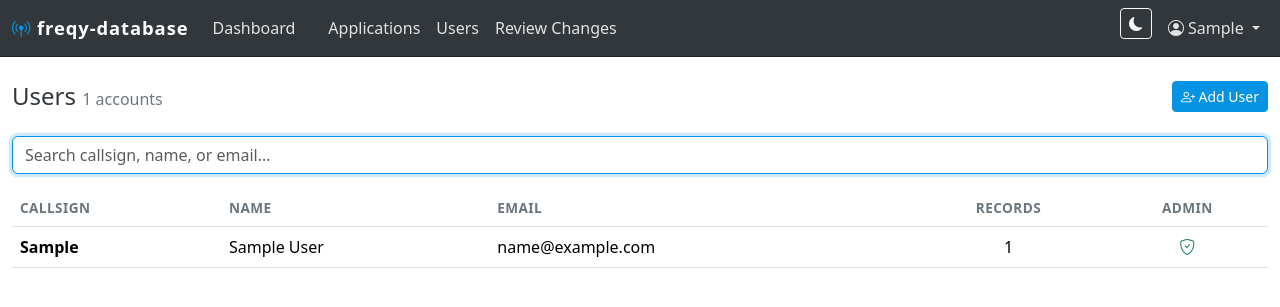
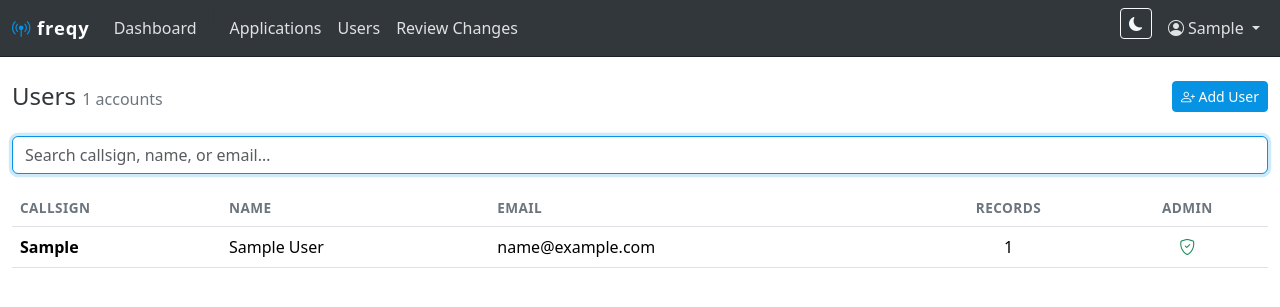
Before and after one commit to nf9k/freqy, a Flask app: page /admin/users in a window 1280 px wide. Shown: the top 307 px of the page. Run offline with Flask 3, Linux system fonts and the light colour scheme; a user stored in the database is signed in; tables that the repository leaves empty hold one stand-in row (values such as "Sample post"); data that the repository does not hold is empty; some libraries are stand-ins or nearby versions.

Commit message:
Rename app from freqy-database to freqy
Updates Docker image name, UI display, email signatures, and SMTP config.

Co-Authored-By: Claude Sonnet 4.6 <noreply@anthropic.com>

```diff
--- a/app/config.py
+++ b/app/config.py
@@ -17,7 +17,7 @@ class Config:
     MAIL_USERNAME       = os.getenv('SMTP_USER', '')
     MAIL_PASSWORD       = os.getenv('SMTP_PASSWORD', '')
     MAIL_DEFAULT_SENDER = (
-        os.getenv('SMTP_FROM_NAME', 'freqy-database'),
+        os.getenv('SMTP_FROM_NAME', 'freqy'),
         os.getenv('SMTP_FROM_EMAIL', 'noreply@example.com'),
     )
 
--- a/app/routes/admin.py
+++ b/app/routes/admin.py
@@ -276,11 +276,11 @@ def new_user():
                 recipients=[email],
                 body=(
                     f"Hello {fname or callsign},\n\n"
-                    f"An administrator has created a freqy-database account for you.\n\n"
+                    f"An administrator has created a freqy account for you.\n\n"
                     f"Callsign: {callsign}\n\n"
                     f"Set your password here:\n{reset_url}\n\n"
                     f"This link expires in 24 hours.\n\n"
-                    f"73,\nfreqy-database by NF9K\n"
+                    f"73,\nfreqy by NF9K\n"
                 ),
             )
             try:
@@ -520,7 +520,7 @@ def reset_password(user_id):
             f"Hello {user['callsign']},\n\n"
             f"An administrator has initiated a password reset for your account.\n\n"
             f"Click the link below to set a new password:\n{reset_url}\n\n"
-            f"This link expires in 24 hours.\n\n73,\nfreqy-database by NF9K\n"
+            f"This link expires in 24 hours.\n\n73,\nfreqy by NF9K\n"
         ),
     )
     try:
--- a/app/routes/auth.py
+++ b/app/routes/auth.py
@@ -216,7 +216,7 @@ def _send_reset_email(to_email, callsign, token):
             f"Click the link below to reset your Freqy password:\n"
             f"{reset_url}\n\n"
             f"This link expires in 24 hours. If you did not request this, ignore this email.\n\n"
-            f"73,\nfreqy-database by NF9K\n"
+            f"73,\nfreqy by NF9K\n"
         ),
     )
     try:
--- a/app/routes/records.py
+++ b/app/routes/records.py
@@ -371,7 +371,7 @@ def _notify_admins_new(subdir, description, callsign):
             f"Description: {description}\n"
             f"Submitted by: {callsign}\n\n"
             f"Review it here:\n{record_url}\n\n"
-            f"73,\nfreqy-database by NF9K\n"
+            f"73,\nfreqy by NF9K\n"
         ),
     )
     try:
--- a/app/templates/auth/login.html
+++ b/app/templates/auth/login.html
@@ -11,7 +11,7 @@
 <div class="card" style="width: 22rem;">
   <div class="card-body p-4">
     <h4 class="card-title text-center mb-1">
-      <i class="bi bi-broadcast-pin"></i> freqy-database
+      <i class="bi bi-broadcast-pin"></i> freqy
     </h4>
     <p class="text-center text-secondary small mb-1">by NF9K</p>
     <p class="text-center text-secondary small mb-4">Amateur Radio Frequency Coordination Database</p>
--- a/app/templates/auth/register.html
+++ b/app/templates/auth/register.html
@@ -11,7 +11,7 @@
 <div class="card" style="width: 28rem;">
   <div class="card-body p-4">
     <h4 class="card-title text-center mb-1">
-      <i class="bi bi-broadcast-pin"></i> freqy-database
+      <i class="bi bi-broadcast-pin"></i> freqy
     </h4>
     <p class="text-center text-secondary small mb-4">Create an Account</p>
 
--- a/app/templates/base.html
+++ b/app/templates/base.html
@@ -4,7 +4,7 @@
   <meta charset="utf-8">
   <script>document.documentElement.setAttribute('data-bs-theme', localStorage.getItem('freqy-theme') || 'light');</script>
   <meta name="viewport" content="width=device-width, initial-scale=1">
-  <title>{% block title %}freqy-database{% endblock %} — Amateur Radio Frequency Coordination</title>
+  <title>{% block title %}freqy{% endblock %} — Amateur Radio Frequency Coordination</title>
   <link rel="stylesheet" href="https://cdn.jsdelivr.net/npm/bootstrap@5.3.3/dist/css/bootstrap.min.css">
   <link rel="stylesheet" href="https://cdn.jsdelivr.net/npm/bootstrap-icons@1.11.3/font/bootstrap-icons.min.css">
   <link rel="stylesheet" href="{{ url_for('static', filename='css/app.css') }}">
@@ -16,7 +16,7 @@
 <nav class="navbar navbar-expand-lg navbar-dark bg-irc border-bottom border-irc-dark">
   <div class="container-fluid">
     <a class="navbar-brand fw-bold" href="{{ url_for('main.dashboard') }}">
-      <i class="bi bi-broadcast-pin"></i> freqy-database
+      <i class="bi bi-broadcast-pin"></i> freqy
     </a>
     <button class="navbar-toggler" type="button" data-bs-toggle="collapse" data-bs-target="#navMenu">
       <span class="navbar-toggler-icon"></span>
--- a/docker-compose.yml
+++ b/docker-compose.yml
@@ -1,6 +1,6 @@
 services:
   web:
-    image: nf9k/freqy-database:latest
+    image: nf9k/freqy:latest
     container_name: freqy
     env_file: .env
     ports:
@@ -29,7 +29,7 @@ services:
     restart: unless-stopped
 
   fcc-import:
-    image: nf9k/freqy-database:latest
+    image: nf9k/freqy:latest
     container_name: freqy-fcc-import
     env_file: .env
     depends_on:
@@ -40,7 +40,7 @@ services:
     restart: unless-stopped
 
   expiration-notices:
-    image: nf9k/freqy-database:latest
+    image: nf9k/freqy:latest
     container_name: freqy-expiration-notices
     env_file: .env
     depends_on:
--- a/scripts/send_expiration_notices.py
+++ b/scripts/send_expiration_notices.py
@@ -63,7 +63,7 @@ def smtp_cfg():
         'port':     int(os.getenv('SMTP_PORT', 587)),
         'user':     os.getenv('SMTP_USER', ''),
         'password': os.getenv('SMTP_PASSWORD', ''),
-        'from_name':  os.getenv('SMTP_FROM_NAME', 'freqy-database'),
+        'from_name':  os.getenv('SMTP_FROM_NAME', 'freqy'),
         'from_email': os.getenv('SMTP_FROM_EMAIL', 'noreply@example.com'),
     }
 
@@ -142,7 +142,7 @@ def run(dry_run=False):
                 f"Please log in to review and renew your coordination:\n"
                 f"{record_url}\n\n"
                 f"If you have questions, contact the coordination team.\n\n"
-                f"73,\nfreqy-database by NF9K\n"
+                f"73,\nfreqy by NF9K\n"
             )
             subject = f"Freqy — Coordination {rec['subdir']} expires in {days} day{'s' if days != 1 else ''}"
 
```
